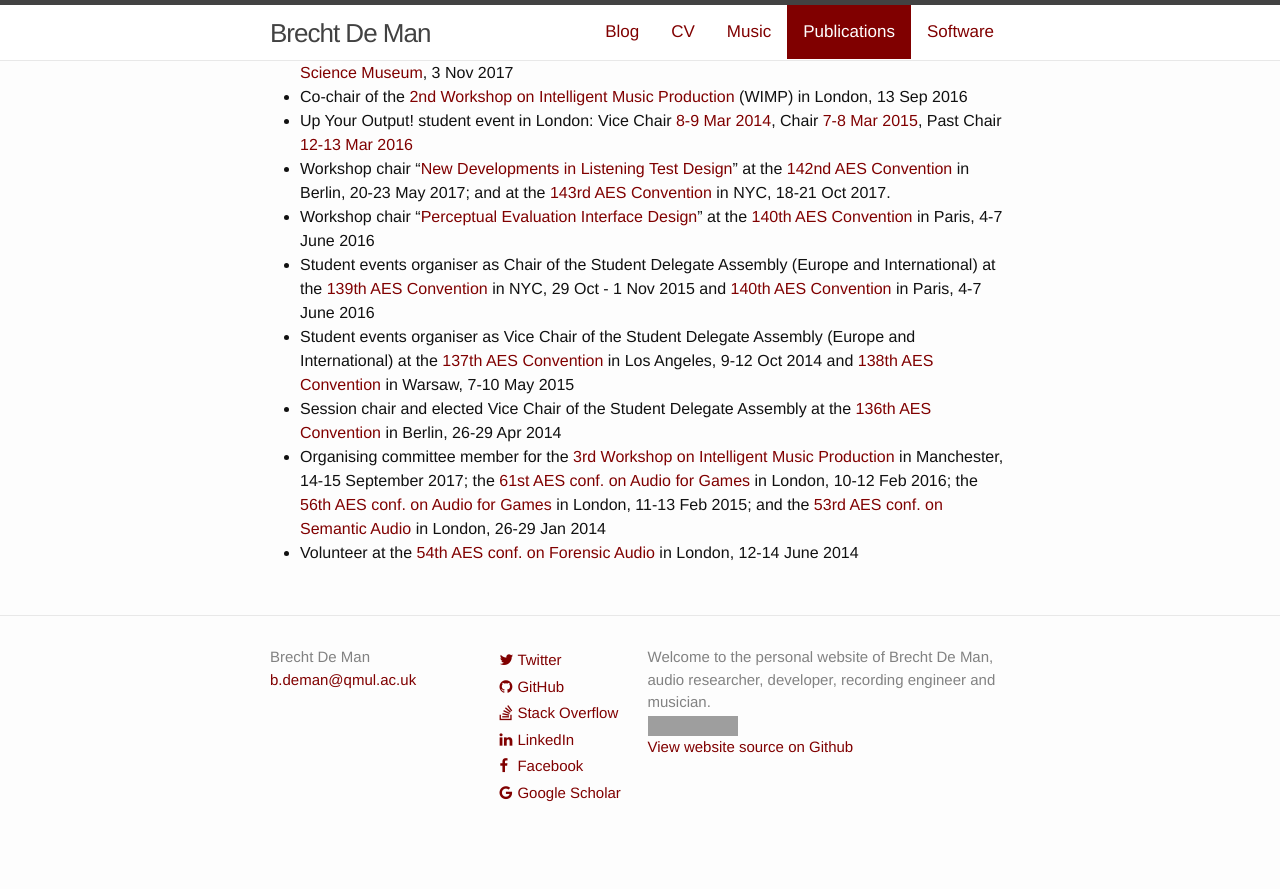
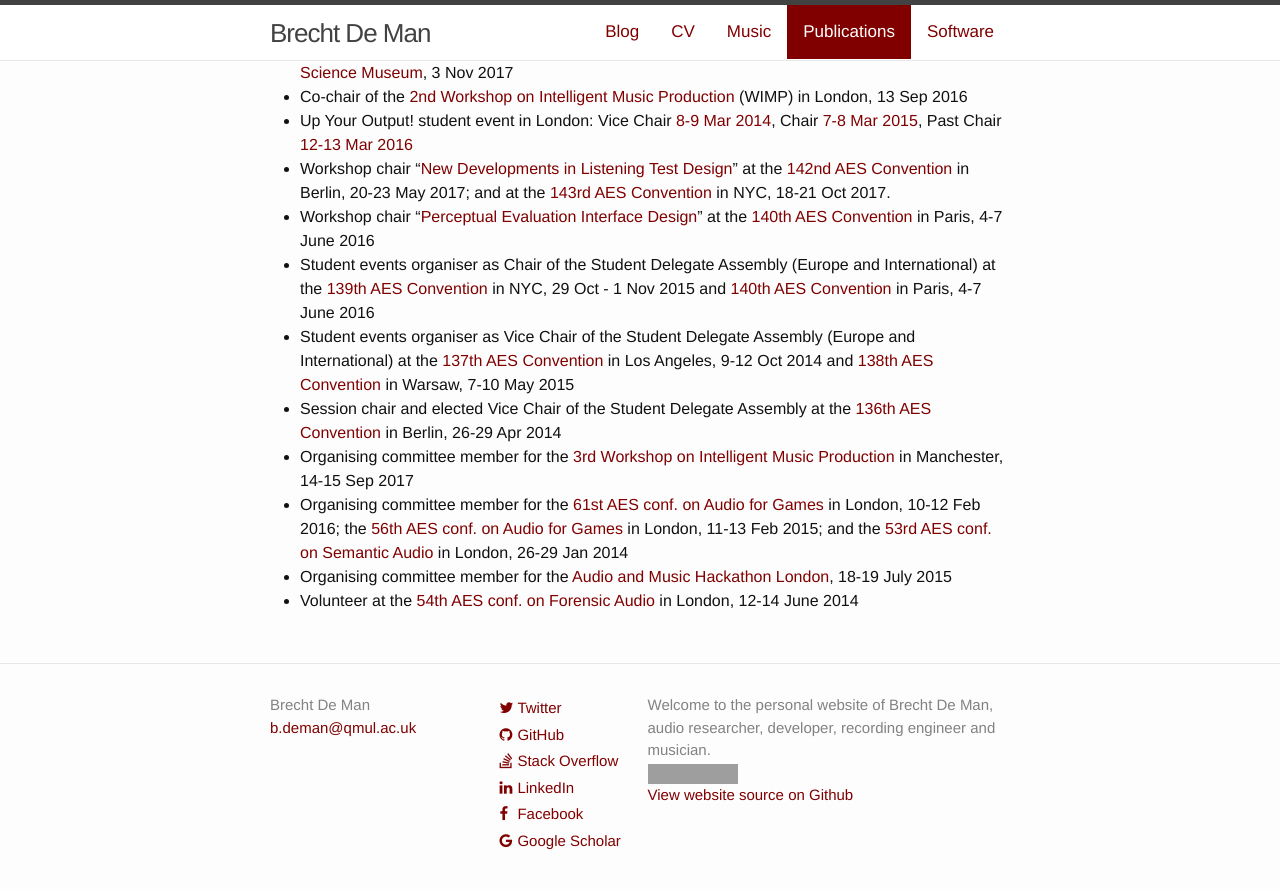
Before and after one commit to BrechtDeMan/BrechtDeMan.github.io, a Jekyll site: the page built from publications/index.md, in a window 1280 px wide and 900 px high, scrolled down 3356 px. Shown: the top 889 px of the window. Built offline with Jekyll 4.4.1, drawn with Linux system fonts in a browser that asks for light colours; nearby versions of some CDN libraries; before the commit the page ends 4208 px from its top, so only the background shows below that; grey boxes are pictures that could not be loaded.

Commit message:
Scholarly service update

```diff
--- a/publications/index.md
+++ b/publications/index.md
@@ -149,5 +149,7 @@ _Honourable Mention in the Engineering Sciences category in honour and recogniti
 - Student events organiser as Chair of the Student Delegate Assembly (Europe and International) at the [139th AES Convention](http://www.aes.org/events/139/) in NYC, 29 Oct - 1 Nov 2015 and [140th AES Convention](http://www.aes.org/events/140/) in Paris, 4-7 June 2016
 - Student events organiser as Vice Chair of the Student Delegate Assembly (Europe and International) at the [137th AES Convention](http://www.aes.org/events/137/) in Los Angeles, 9-12 Oct 2014 and [138th AES Convention](http://www.aes.org/events/138/) in Warsaw, 7-10 May 2015
 - Session chair and elected Vice Chair of the Student Delegate Assembly at the [136th AES Convention](http://www.aes.org/events/136/) in Berlin, 26-29 Apr 2014
-- Organising committee member for the [3rd Workshop on Intelligent Music Production](http://www.semanticaudio.co.uk/events/wimp2017/) in Manchester, 14-15 September 2017; the [61st AES conf. on Audio for Games](http://www.audioforgames.co.uk/2016/) in London, 10-12 Feb 2016; the [56th AES conf. on Audio for Games](http://www.audioforgames.co.uk/2015/) in London, 11-13 Feb 2015; and the [53rd AES conf. on Semantic Audio](http://www.aes.org/conferences/53/) in London, 26-29 Jan 2014
+- Organising committee member for the [3rd Workshop on Intelligent Music Production](http://www.semanticaudio.co.uk/events/wimp2017/) in Manchester, 14-15 Sep 2017
+- Organising committee member for the [61st AES conf. on Audio for Games](http://www.audioforgames.co.uk/2016/) in London, 10-12 Feb 2016; the [56th AES conf. on Audio for Games](http://www.audioforgames.co.uk/2015/) in London, 11-13 Feb 2015; and the [53rd AES conf. on Semantic Audio](http://www.aes.org/conferences/53/) in London, 26-29 Jan 2014
+- Organising committee member for the [Audio and Music Hackathon London](https://audioandmusichackathonlondon.devpost.com/), 18-19 July 2015
 - Volunteer at the [54th AES conf. on Forensic Audio](http://www.aes.org/conferences/54/) in London, 12-14 June 2014
```
